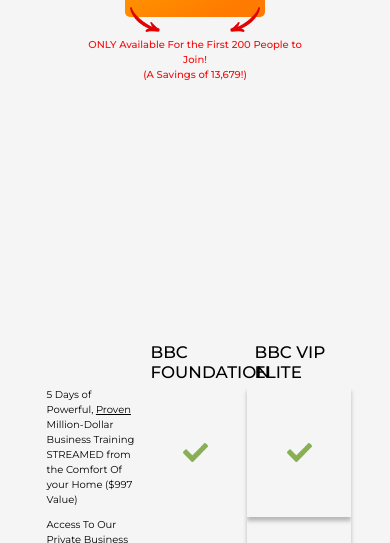
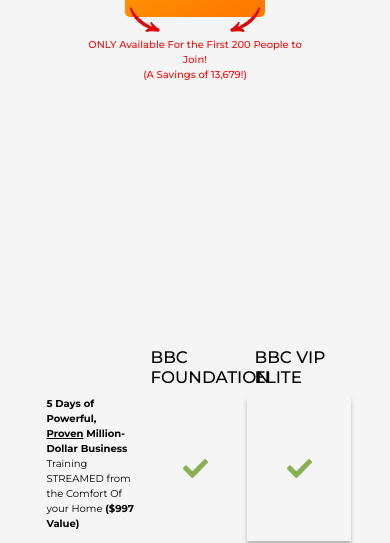
Before and after one commit to dfong108/Neurogym-Coding-Challenge, a plain HTML site: page index.html in a window 390 px wide. Shown: the part 502-1045 px from the top of the page. Drawn offline with nearby package versions, Linux system fonts and the light colour scheme.

Commit message:
the product list text is slightly more responsive. could be better

```diff
--- a/style.css
+++ b/style.css
@@ -214,8 +214,15 @@ body {
 
 .feature-box {
     display: flex;
+    font-size: clamp(1rem, 1vw, 10rem)
 }
 
+.feature-highlight {
+    font-weight: 600;
+}
+.feature-details {
+    font-weight: normal;
+}
 /* .feature-row :nth-of-type(){
     background-color: #2F80ED;
 } */
```
Also changed, not shown: index.html (+1 -0 lines).
